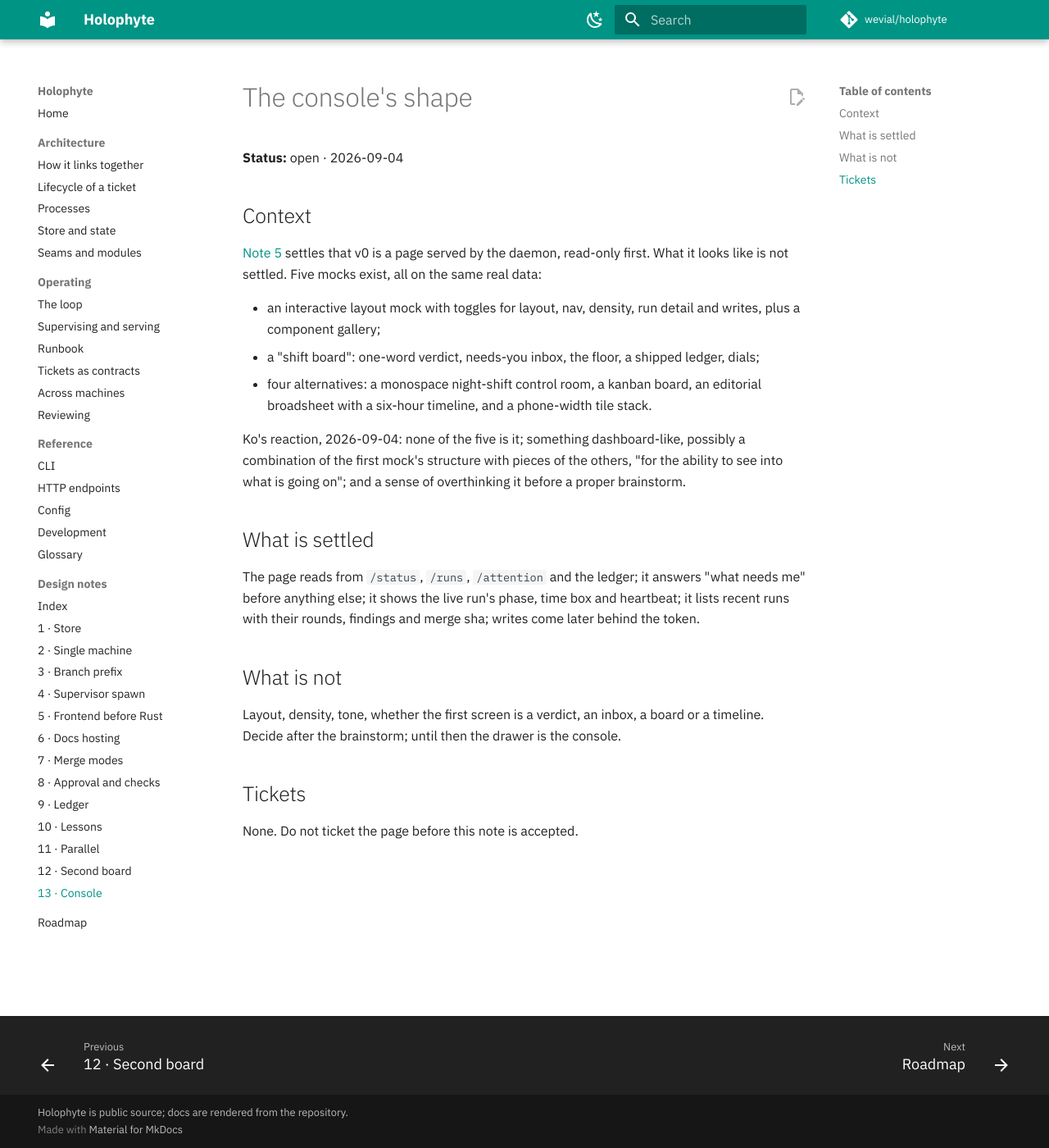
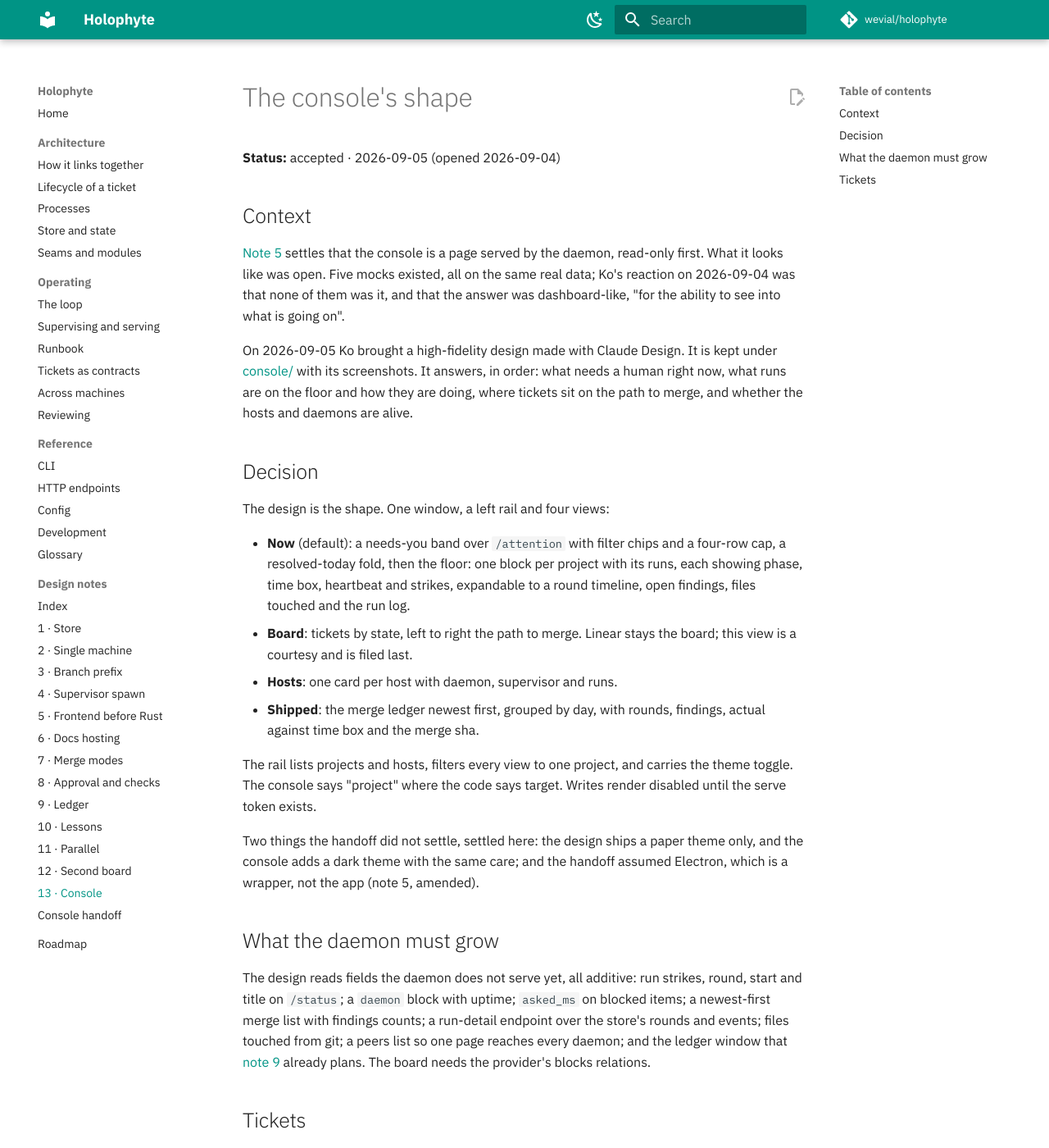
Before and after one commit to wevial/holophyte, an MkDocs documentation site: the page built from docs/design/0013-console.md, in a window 1280 px wide and 1400 px high. Shown: the whole window at 82% size. Built offline with MkDocs 1.6.1 and Material for MkDocs 9.7.7, drawn with Linux system fonts in a browser that asks for light colours; comment, search, counter and statistics services are not loaded; some of the changed text lies outside the part shown.

Commit message:
design note 13 accepted: the console's shape is the Claude Design handoff
Note 13 moves from open to accepted with the handoff README and four
screenshots kept under docs/design/console/. Note 5 is amended: the
renderer is a Bun, React and Tailwind package bundled to a static
directory the daemon serves; Electron is an optional wrapper.

```diff
--- a/docs/design/0013-console.md
+++ b/docs/design/0013-console.md
@@ -1,39 +1,58 @@
 # The console's shape
 
-**Status:** open · 2026-09-04
+**Status:** accepted · 2026-09-05 (opened 2026-09-04)
 
 ## Context
 
-[Note 5](0005-frontend-before-rust.md) settles that v0 is a page served
-by the daemon, read-only first. What it looks like is not settled. Five
-mocks exist, all on the same real data:
+[Note 5](0005-frontend-before-rust.md) settles that the console is a page
+served by the daemon, read-only first. What it looks like was open. Five
+mocks existed, all on the same real data; Ko's reaction on 2026-09-04 was
+that none of them was it, and that the answer was dashboard-like, "for the
+ability to see into what is going on".
 
-- an interactive layout mock with toggles for layout, nav, density, run
-  detail and writes, plus a component gallery;
-- a "shift board": one-word verdict, needs-you inbox, the floor, a shipped
-  ledger, dials;
-- four alternatives: a monospace night-shift control room, a kanban board,
-  an editorial broadsheet with a six-hour timeline, and a phone-width tile
-  stack.
+On 2026-09-05 Ko brought a high-fidelity design made with Claude Design.
+It is kept under [console/](console/README.md) with its screenshots. It
+answers, in order: what needs a human right now, what runs are on the
+floor and how they are doing, where tickets sit on the path to merge, and
+whether the hosts and daemons are alive.
 
-Ko's reaction, 2026-09-04: none of the five is it; something dashboard-like,
-possibly a combination of the first mock's structure with pieces of the
-others, "for the ability to see into what is going on"; and a sense of
-overthinking it before a proper brainstorm.
+## Decision
 
-## What is settled
+The design is the shape. One window, a left rail and four views:
 
-The page reads from `/status`, `/runs`, `/attention` and the ledger; it
-answers "what needs me" before anything else; it shows the live run's
-phase, time box and heartbeat; it lists recent runs with their rounds,
-findings and merge sha; writes come later behind the token.
+- **Now** (default): a needs-you band over `/attention` with filter chips
+  and a four-row cap, a resolved-today fold, then the floor: one block per
+  project with its runs, each showing phase, time box, heartbeat and
+  strikes, expandable to a round timeline, open findings, files touched
+  and the run log.
+- **Board**: tickets by state, left to right the path to merge. Linear
+  stays the board; this view is a courtesy and is filed last.
+- **Hosts**: one card per host with daemon, supervisor and runs.
+- **Shipped**: the merge ledger newest first, grouped by day, with
+  rounds, findings, actual against time box and the merge sha.
 
-## What is not
+The rail lists projects and hosts, filters every view to one project, and
+carries the theme toggle. The console says "project" where the code says
+target. Writes render disabled until the serve token exists.
 
-Layout, density, tone, whether the first screen is a verdict, an inbox, a
-board or a timeline. Decide after the brainstorm; until then the drawer is
-the console.
+Two things the handoff did not settle, settled here: the design ships a
+paper theme only, and the console adds a dark theme with the same care;
+and the handoff assumed Electron, which is a wrapper, not the app (note
+5, amended).
+
+## What the daemon must grow
+
+The design reads fields the daemon does not serve yet, all additive:
+run strikes, round, start and title on `/status`; a `daemon` block with
+uptime; `asked_ms` on blocked items; a newest-first merge list with
+findings counts; a run-detail endpoint over the store's rounds and
+events; files touched from git; a peers list so one page reaches every
+daemon; and the ledger window that [note 9](0009-ledger.md) already
+plans. The board needs the provider's blocks relations.
 
 ## Tickets
 
-None. Do not ticket the page before this note is accepted.
+Filed 2026-09-05 in two tracks, daemon and renderer, interleaved so the
+first renderer ticket runs against the daemon as it is. The identifiers
+are in the ticket ledger of each; the plan is in
+[console/README.md](console/README.md).
--- a/mkdocs.yml
+++ b/mkdocs.yml
@@ -102,4 +102,5 @@ nav:
       - 11 · Parallel: design/0011-parallel.md
       - 12 · Second board: design/0012-second-board.md
       - 13 · Console: design/0013-console.md
+      - Console handoff: design/console/README.md
   - Roadmap: roadmap.md
```
Also changed, not shown: docs/design/0005-frontend-before-rust.md (+11 -4 lines), docs/design/console/README.md (added, +119 -0 lines), docs/design/index.md (+1 -1 lines), docs/design/console/screenshots/board.png (added), docs/design/console/screenshots/now-target-kernel.png (added), docs/design/console/screenshots/now-thread-resolved.png (added), docs/design/console/screenshots/shipped.png (added).
